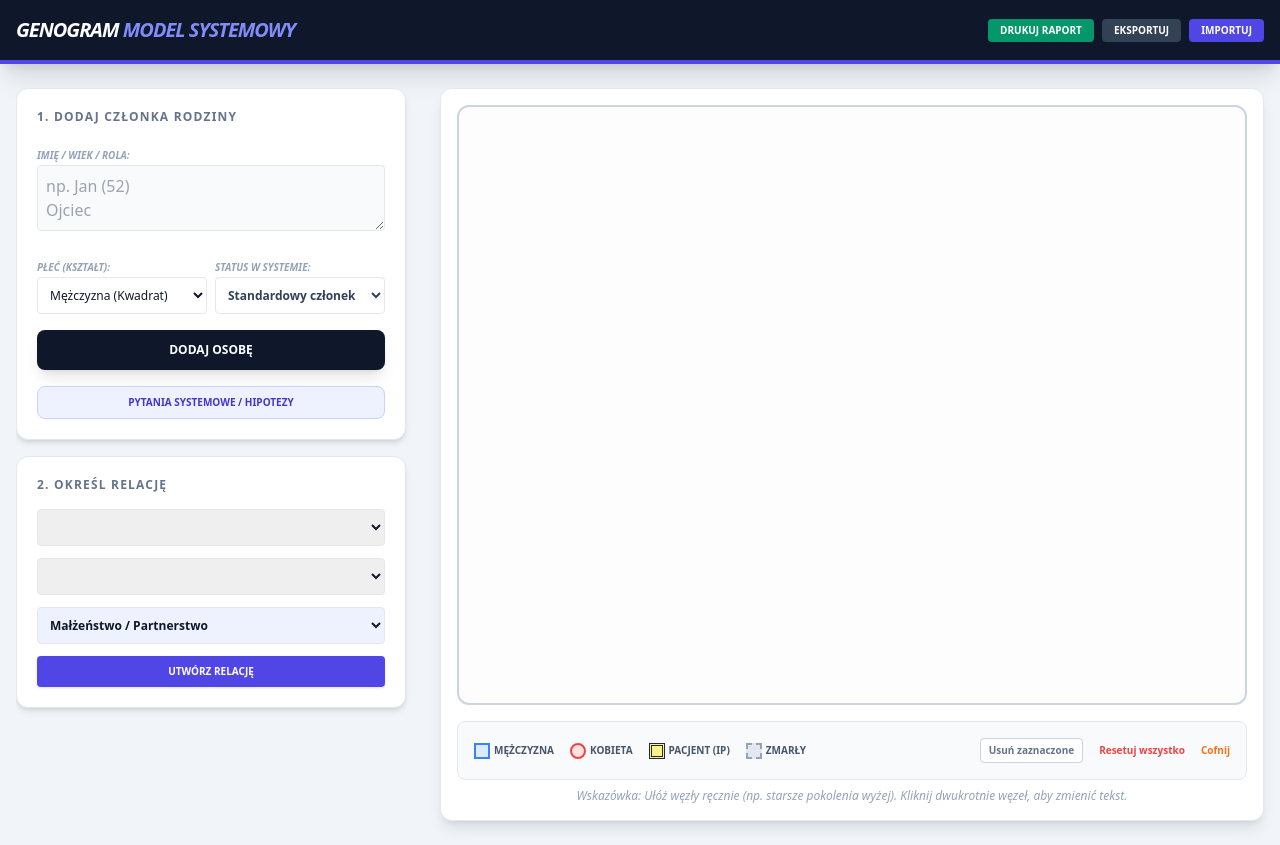
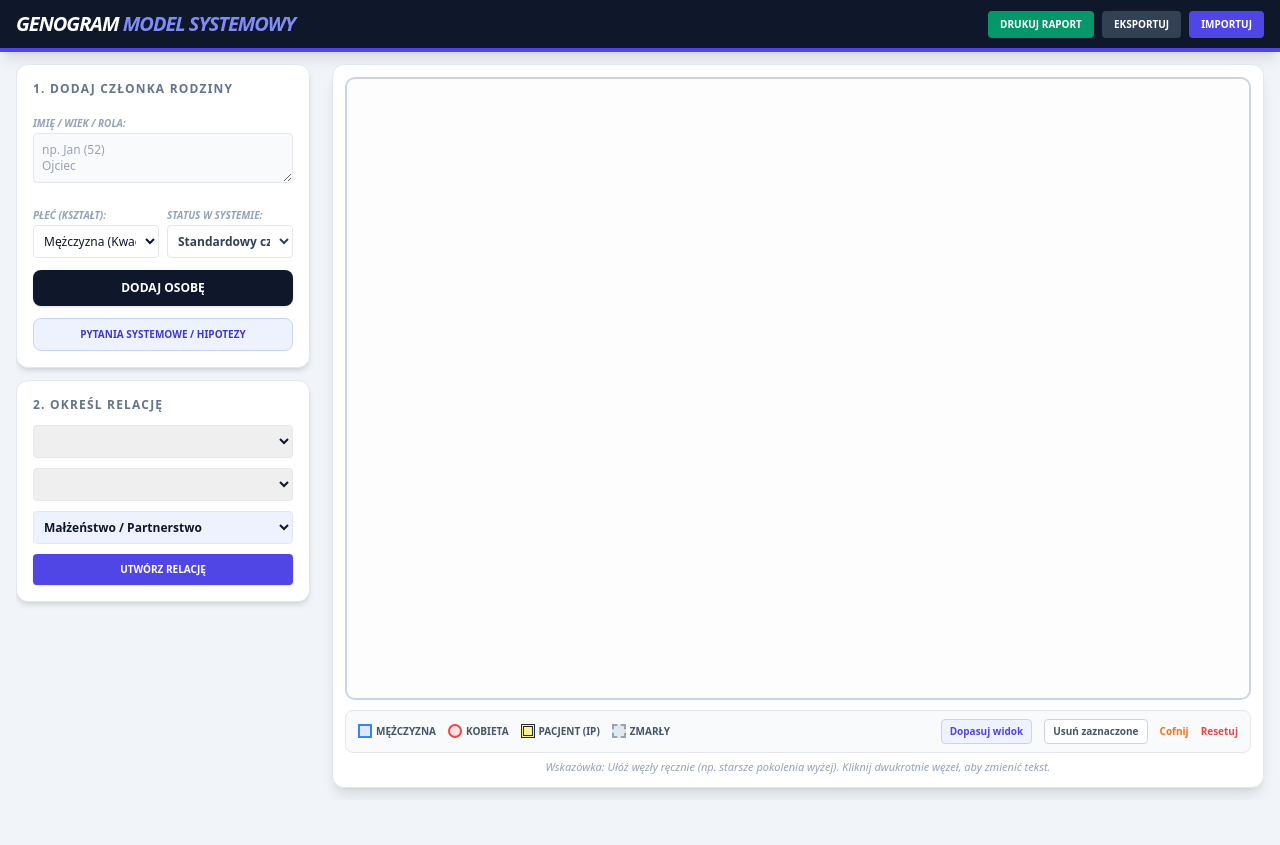
Before and after one commit to psychodem-lab/o, a plain HTML site: page cbt/genogram.html in a window 1280 px wide. After the commit the page ends 800 px from the top, so only its background shows below. Drawn offline with nearby package versions, Linux system fonts and the light colour scheme.

Commit message:
Update genogram.html

```diff
--- a/cbt/genogram.html
+++ b/cbt/genogram.html
@@ -8,55 +8,125 @@
     <script src="https://unpkg.com/vis-network/standalone/umd/vis-network.min.js"></script>
     <script src="https://cdn.tailwindcss.com"></script>
     <style>
-        #network-container { width: 100%; height: 600px; background: #fdfdfd; border-radius: 12px; border: 2px solid #cbd5e1; }
-        .sidebar-scroll { max-height: calc(100vh - 120px); overflow-y: auto; padding-right: 10px; }
+        /* Elastyczne dopasowanie do wysokości ekranu (laptopy, Mac, monitory) */
+        @media (min-width: 1024px) {
+            body {
+                height: 100dvh;
+                display: flex;
+                flex-direction: column;
+                overflow: hidden;
+            }
+            .app-wrapper {
+                flex: 1;
+                min-height: 0;
+                display: flex;
+            }
+            .app-grid {
+                flex: 1;
+                min-height: 0;
+                height: 100%;
+            }
+            .sidebar-scroll {
+                height: 100%;
+                overflow-y: auto;
+                padding-right: 6px;
+            }
+            main {
+                height: 100%;
+                display: flex;
+                flex-direction: column;
+                min-height: 0;
+            }
+            .canvas-card {
+                flex: 1;
+                display: flex;
+                flex-direction: column;
+                min-height: 0;
+            }
+            #network-container {
+                flex: 1;
+                min-height: 300px;
+                height: auto !important;
+            }
+        }
+
+        /* Domyślna wysokość dla urządzeń mobilnych / mniejszych okien */
+        #network-container {
+            width: 100%;
+            height: 55vh;
+            min-height: 380px;
+            background: #fdfdfd;
+            border-radius: 10px;
+            border: 2px solid #cbd5e1;
+        }
+
+        /* Estetyczny pasek przewijania dla panelu bocznego na małych laptopach */
+        .sidebar-scroll::-webkit-scrollbar { width: 5px; }
+        .sidebar-scroll::-webkit-scrollbar-track { background: transparent; }
+        .sidebar-scroll::-webkit-scrollbar-thumb { background: #cbd5e1; border-radius: 10px; }
 
         @media print {
             @page { size: landscape; margin: 0.5cm; }
             header, aside, .no-print, button, label, input, select, textarea, .range-container { display: none !important; }
-            body { background: white !important; -webkit-print-color-adjust: exact; print-color-adjust: exact; }
-            main { width: 100% !important; grid-column: span 12 / span 12 !important; margin: 0 !important; padding: 0 !important; }
-
+            body {
+                background: white !important;
+                -webkit-print-color-adjust: exact;
+                print-color-adjust: exact;
+                height: auto !important;
+                overflow: visible !important;
+                display: block !important;
+            }
+            .app-wrapper, .app-grid, main, .canvas-card {
+                display: block !important;
+                width: 100% !important;
+                height: auto !important;
+                margin: 0 !important;
+                padding: 0 !important;
+            }
             #network-container {
-                border: none !important; height: 95vh !important; width: 100% !important;
-                position: absolute; top: 0; left: 0;
+                border: none !important;
+                height: 95vh !important;
+                width: 100% !important;
+                position: absolute;
+                top: 0;
+                left: 0;
             }
-            .container { max-width: 100% !important; margin: 0 !important; padding: 0 !important; }
             .print\:shadow-none { box-shadow: none !important; border: none !important; }
         }
     </style>
 </head>
 <body class="bg-slate-100 font-sans text-slate-900">
 
-    <header class="bg-slate-900 text-white p-4 shadow-xl border-b-4 border-indigo-600 no-print">
-        <div class="container mx-auto flex justify-between items-center">
-            <h1 class="text-xl font-black italic uppercase tracking-tighter">GENOGRAM <span class="text-indigo-400">MODEL SYSTEMOWY</span></h1>
+    <header class="bg-slate-900 text-white px-4 py-2.5 shadow-lg border-b-4 border-indigo-600 no-print shrink-0">
+        <div class="max-w-[1600px] mx-auto flex justify-between items-center">
+            <h1 class="text-lg lg:text-xl font-black italic uppercase tracking-tighter">GENOGRAM <span class="text-indigo-400">MODEL SYSTEMOWY</span></h1>
             <div class="flex gap-2">
-                <button onclick="window.print()" class="text-[10px] bg-emerald-600 hover:bg-emerald-500 px-3 py-1 rounded font-bold uppercase transition">Drukuj Raport</button>
-                <button onclick="exportSession()" class="text-[10px] bg-slate-700 hover:bg-slate-600 px-3 py-1 rounded font-bold uppercase transition">Eksportuj</button>
-                <label class="text-[10px] bg-indigo-600 hover:bg-indigo-500 px-3 py-1 rounded font-bold cursor-pointer uppercase transition">
+                <button onclick="window.print()" class="text-[10px] bg-emerald-600 hover:bg-emerald-500 px-3 py-1.5 rounded font-bold uppercase transition">Drukuj Raport</button>
+                <button onclick="exportSession()" class="text-[10px] bg-slate-700 hover:bg-slate-600 px-3 py-1.5 rounded font-bold uppercase transition">Eksportuj</button>
+                <label class="text-[10px] bg-indigo-600 hover:bg-indigo-500 px-3 py-1.5 rounded font-bold cursor-pointer uppercase transition">
                     Importuj <input type="file" id="importFile" class="hidden" accept=".json" onchange="importSession(event)">
                 </label>
             </div>
         </div>
     </header>
 
-    <div class="container mx-auto py-6 grid grid-cols-1 xl:grid-cols-12 gap-6 px-4">
+    <div class="app-wrapper w-full">
+        <div class="app-grid max-w-[1600px] w-full mx-auto py-3 px-4 grid grid-cols-1 lg:grid-cols-12 gap-4">
 
-        <aside class="xl:col-span-4 space-y-4 sidebar-scroll no-print">
-            <div class="bg-white p-5 rounded-xl shadow-md border border-slate-200">
-                <h2 class="text-xs font-black text-slate-500 uppercase mb-4 tracking-widest">1. Dodaj członka rodziny</h2>
+            <aside class="lg:col-span-4 xl:col-span-3 space-y-3 sidebar-scroll no-print">
+                <div class="bg-white p-4 rounded-xl shadow-md border border-slate-200">
+                    <h2 class="text-xs font-black text-slate-500 uppercase mb-3 tracking-widest">1. Dodaj członka rodziny</h2>
 
-                <div class="space-y-4 italic">
+                    <div class="space-y-3 italic">
                         <div>
                             <label class="text-[10px] font-bold uppercase text-slate-400">Imię / Wiek / Rola:</label>
-                        <textarea id="node-label" rows="2" placeholder="np. Jan (52)&#10;Ojciec" class="w-full p-2 border rounded bg-slate-50 outline-none focus:ring-2 ring-indigo-200 resize-y"></textarea>
+                            <textarea id="node-label" rows="2" placeholder="np. Jan (52)&#10;Ojciec" class="w-full p-2 text-xs border rounded bg-slate-50 outline-none focus:ring-2 ring-indigo-200 resize-y"></textarea>
                         </div>
 
                         <div class="grid grid-cols-2 gap-2">
                             <div>
                                 <label class="text-[10px] font-bold uppercase text-slate-400">Płeć (Kształt):</label>
-                            <select id="node-gender" class="w-full p-2 text-xs border rounded bg-white">
+                                <select id="node-gender" class="w-full p-1.5 text-xs border rounded bg-white">
                                     <option value="male">Mężczyzna (Kwadrat)</option>
                                     <option value="female">Kobieta (Koło)</option>
                                     <option value="other">Inna / Nieznana (Romb)</option>
@@ -64,7 +134,7 @@
                             </div>
                             <div>
                                 <label class="text-[10px] font-bold uppercase text-slate-400">Status w systemie:</label>
-                            <select id="node-status" class="w-full p-2 text-xs border rounded bg-white font-bold text-slate-700">
+                                <select id="node-status" class="w-full p-1.5 text-xs border rounded bg-white font-bold text-slate-700">
                                     <option value="standard">Standardowy członek</option>
                                     <option value="ip">Pacjent Identyfikowany (IP)</option>
                                     <option value="deceased">Osoba zmarła</option>
@@ -72,18 +142,18 @@
                             </div>
                         </div>
 
-                    <button onclick="addFamilyMember()" class="w-full bg-slate-900 text-white font-black py-3 rounded-lg hover:bg-black transition-all shadow-lg uppercase text-xs">Dodaj Osobę</button>
+                        <button onclick="addFamilyMember()" class="w-full bg-slate-900 text-white font-black py-2.5 rounded-lg hover:bg-black transition-all shadow uppercase text-xs">Dodaj Osobę</button>
 
-                    <button onclick="toggleQuestionsModal()" class="w-full mt-2 bg-indigo-50 text-indigo-700 border border-indigo-200 font-black py-2 rounded-lg hover:bg-indigo-100 transition-all uppercase text-[10px]">Pytania Systemowe / Hipotezy</button>
+                        <button onclick="toggleQuestionsModal()" class="w-full bg-indigo-50 text-indigo-700 border border-indigo-200 font-black py-2 rounded-lg hover:bg-indigo-100 transition-all uppercase text-[10px]">Pytania Systemowe / Hipotezy</button>
                     </div>
                 </div>
 
-            <div class="bg-white p-5 rounded-xl shadow-md border border-slate-200">
-                <h2 class="text-xs font-black text-slate-500 uppercase mb-4 tracking-widest">2. Określ relację</h2>
-                <div class="space-y-3">
-                    <select id="edge-from" class="w-full p-2 text-xs border rounded"></select>
-                    <select id="edge-to" class="w-full p-2 text-xs border rounded"></select>
-                    <select id="edge-type" class="w-full p-2 text-xs border rounded font-bold bg-indigo-50">
+                <div class="bg-white p-4 rounded-xl shadow-md border border-slate-200">
+                    <h2 class="text-xs font-black text-slate-500 uppercase mb-3 tracking-widest">2. Określ relację</h2>
+                    <div class="space-y-2.5">
+                        <select id="edge-from" class="w-full p-1.5 text-xs border rounded"></select>
+                        <select id="edge-to" class="w-full p-1.5 text-xs border rounded"></select>
+                        <select id="edge-type" class="w-full p-1.5 text-xs border rounded font-bold bg-indigo-50">
                             <optgroup label="Strukturalne">
                                 <option value="marriage">Małżeństwo / Partnerstwo</option>
                                 <option value="divorce">Rozwód / Separacja</option>
@@ -103,31 +173,37 @@
                 </div>
             </aside>
 
-        <main class="xl:col-span-8 space-y-4">
-            <div class="bg-white p-4 rounded-xl shadow-lg border border-slate-200 print:shadow-none print:border-none">
+            <main class="lg:col-span-8 xl:col-span-9">
+                <div class="canvas-card bg-white p-3 rounded-xl shadow-lg border border-slate-200 print:shadow-none print:border-none">
                     <div id="network-container"></div>
 
-                <div class="mt-4 p-4 bg-slate-50 rounded-lg border flex flex-wrap gap-4 items-center justify-center print:bg-white text-[10px] uppercase font-bold text-slate-600">
+                    <div class="mt-2.5 px-3 py-2 bg-slate-50 rounded-lg border flex flex-wrap gap-3 items-center justify-between print:bg-white text-[10px] uppercase font-bold text-slate-600 shrink-0">
+                        <div class="flex flex-wrap gap-3 items-center">
                             <div class="flex items-center gap-1">
-                        <span class="w-4 h-4 border-2 border-blue-500 bg-blue-100 block"></span> Mężczyzna
+                                <span class="w-3.5 h-3.5 border-2 border-blue-500 bg-blue-100 block"></span> Mężczyzna
                             </div>
                             <div class="flex items-center gap-1">
-                        <span class="w-4 h-4 border-2 border-red-500 bg-red-100 rounded-full block"></span> Kobieta
+                                <span class="w-3.5 h-3.5 border-2 border-red-500 bg-red-100 rounded-full block"></span> Kobieta
                             </div>
                             <div class="flex items-center gap-1">
-                        <span class="w-4 h-4 border-2 border-slate-800 bg-yellow-200 block border-double border-[3px]"></span> Pacjent (IP)
+                                <span class="w-3.5 h-3.5 border-2 border-slate-800 bg-yellow-200 block border-double border-[3px]"></span> Pacjent (IP)
                             </div>
                             <div class="flex items-center gap-1">
-                        <span class="w-4 h-4 border-2 border-slate-400 bg-slate-200 block border-dashed"></span> Zmarły
+                                <span class="w-3.5 h-3.5 border-2 border-slate-400 bg-slate-200 block border-dashed"></span> Zmarły
+                            </div>
                         </div>
 
-                    <button onclick="deleteSelected()" class="text-slate-500 ml-auto hover:text-red-600 border border-slate-300 rounded px-2 py-1 bg-white transition">Usuń zaznaczone</button>
-                    <button onclick="resetAll()" class="text-red-500 hover:text-red-700 transition">Resetuj wszystko</button>
+                        <div class="flex flex-wrap gap-3 items-center ml-auto">
+                            <button onclick="network.fit({animation: true})" class="text-indigo-600 hover:text-indigo-800 border border-indigo-200 rounded px-2 py-1 bg-indigo-50 transition">Dopasuj widok</button>
+                            <button onclick="deleteSelected()" class="text-slate-600 hover:text-red-600 border border-slate-300 rounded px-2 py-1 bg-white transition">Usuń zaznaczone</button>
                             <button onclick="undoLast()" class="text-orange-500 hover:text-orange-700 transition">Cofnij</button>
+                            <button onclick="resetAll()" class="text-red-500 hover:text-red-700 transition">Resetuj</button>
                         </div>
-                <p class="text-center text-slate-400 text-xs mt-2 no-print italic">Wskazówka: Ułóż węzły ręcznie (np. starsze pokolenia wyżej). Kliknij dwukrotnie węzeł, aby zmienić tekst.</p>
+                    </div>
+                    <p class="text-center text-slate-400 text-[11px] mt-1.5 no-print italic shrink-0">Wskazówka: Ułóż węzły ręcznie (np. starsze pokolenia wyżej). Kliknij dwukrotnie węzeł, aby zmienić tekst.</p>
                 </div>
             </main>
+        </div>
     </div>
 
     <div id="questionsModal" class="fixed inset-0 bg-slate-900/60 hidden z-50 flex items-center justify-center p-4 backdrop-blur-sm no-print">
@@ -167,6 +243,7 @@
         const data = { nodes: nodes, edges: edges };
 
         const options = {
+            autoResize: true,
             nodes: {
                 font: { size: 14, face: 'Verdana', color: '#1e293b', multi: 'html' },
                 borderWidth: 2,
@@ -178,7 +255,6 @@
                 smooth: { type: 'continuous', roundness: 0.2 }
             },
             physics: {
-                // Wyłączona fizyka, by ręcznie układać pokolenia (wymóg genogramu)
                 enabled: false
             },
             interaction: {
@@ -186,6 +262,11 @@
             }
         };
         const network = new vis.Network(container, data, options);
+
+        // Automatyczne przeliczenie obszaru rysowania przy zmianie rozmiaru okna / ekranu
+        window.addEventListener('resize', () => {
+            network.redraw();
+        });
 
         // Edycja tekstu po dwukrotnym kliknięciu
         network.on("doubleClick", function (params) {
@@ -216,14 +297,13 @@
             let borderDashes = false;
             let fontColor = '#1e293b';
 
-            // Płeć określa kształt i domyślne kolory
             if (gender === 'male') {
                 nodeShape = 'box';
-                bgColor = '#dbeafe'; // jasnoniebieski
+                bgColor = '#dbeafe';
                 borderColor = '#3b82f6';
             } else if (gender === 'female') {
                 nodeShape = 'circle';
-                bgColor = '#fee2e2'; // jasnoczerwony
+                bgColor = '#fee2e2';
                 borderColor = '#ef4444';
             } else if (gender === 'other') {
                 nodeShape = 'diamond';
@@ -231,15 +311,14 @@
                 borderColor = '#6b7280';
             }
 
-            // Status modyfikuje wygląd
             if (status === 'ip') {
                 borderWidth = 5;
                 borderColor = '#1e293b';
-                bgColor = '#fef08a'; // żółty dla IP
+                bgColor = '#fef08a';
             } else if (status === 'deceased') {
                 bgColor = '#e2e8f0';
                 borderColor = '#64748b';
-                borderDashes = [5, 5]; // przerywana ramka dla zmarłych
+                borderDashes = [5, 5];
                 fontColor = '#64748b';
             }
 
@@ -277,7 +356,6 @@
             let showArrow = false;
 
             switch(type) {
-                // Strukturalne
                 case 'marriage':
                     edgeColor = '#1e293b';
                     edgeWidth = 2;
@@ -293,29 +371,28 @@
                     edgeWidth = 2;
                     showArrow = true;
                     break;
-                // Emocjonalne
                 case 'close':
-                    edgeColor = '#10b981'; // zielony
+                    edgeColor = '#10b981';
                     edgeWidth = 4;
                     break;
                 case 'enmeshed':
-                    edgeColor = '#8b5cf6'; // fiolet
+                    edgeColor = '#8b5cf6';
                     edgeWidth = 6;
                     break;
                 case 'conflict':
-                    edgeColor = '#ef4444'; // czerwony
+                    edgeColor = '#ef4444';
                     edgeWidth = 3;
                     edgeDashes = [10, 5];
                     edgeLabel = 'Konflikt';
                     break;
                 case 'cutoff':
-                    edgeColor = '#94a3b8'; // szary
+                    edgeColor = '#94a3b8';
                     edgeWidth = 2;
-                    edgeDashes = [2, 6]; // kropkowana
+                    edgeDashes = [2, 6];
                     edgeLabel = 'Zerwana';
                     break;
                 case 'distant':
-                    edgeColor = '#cbd5e1'; // jasnoszary
+                    edgeColor = '#cbd5e1';
                     edgeWidth = 2;
                     edgeLabel = 'Dystans';
                     break;
```
Lines whose indentation alone changed are shown as unchanged.
